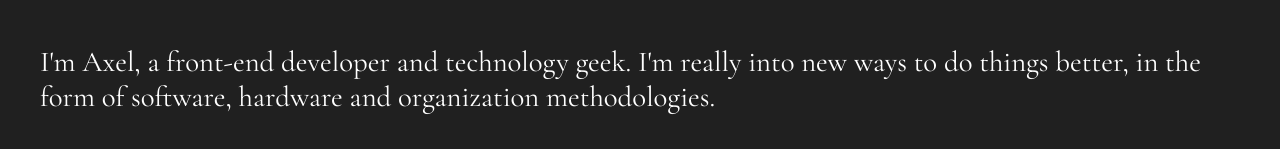
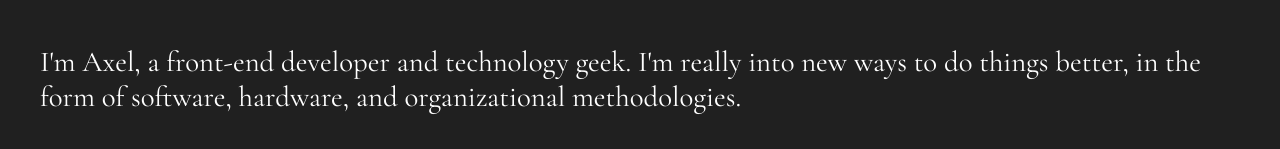
Before and after one commit to axellabs/axellabs.github.io, a plain HTML site: page index.html in a window 1280 px wide. Shown: the part 275-424 px from the top of the page. Drawn offline with nearby package versions, Linux system fonts and the light colour scheme.

Commit message:
oxford comma

```diff
--- a/index.html
+++ b/index.html
@@ -16,7 +16,7 @@
 
       <div class="about">
         <h2>About me</h2>
-        <p>I'm Axel, a front-end developer and technology geek. I'm really into new ways to do things better, in the form of software, hardware and organization methodologies.</p>
+        <p>I'm Axel, a front-end developer and technology geek. I'm really into new ways to do things better, in the form of software, hardware, and organizational methodologies.</p>
         <a href="simms-resume-2020-web.pdf" download="simms-resume.pdf">My resume</a>
       </div>
       <div class="philosophy">
```
